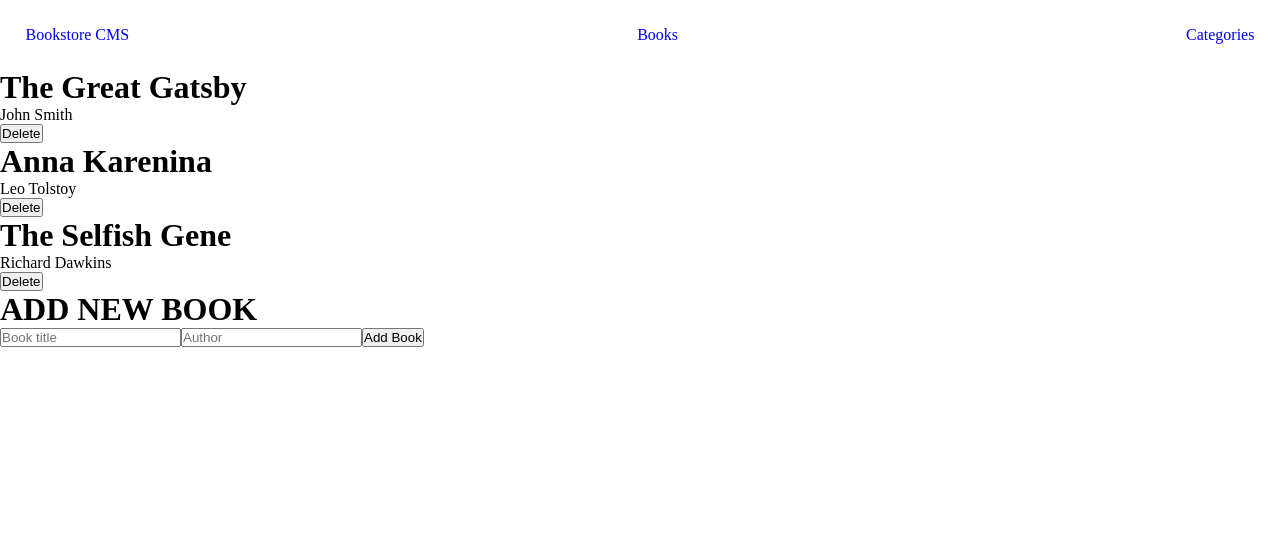
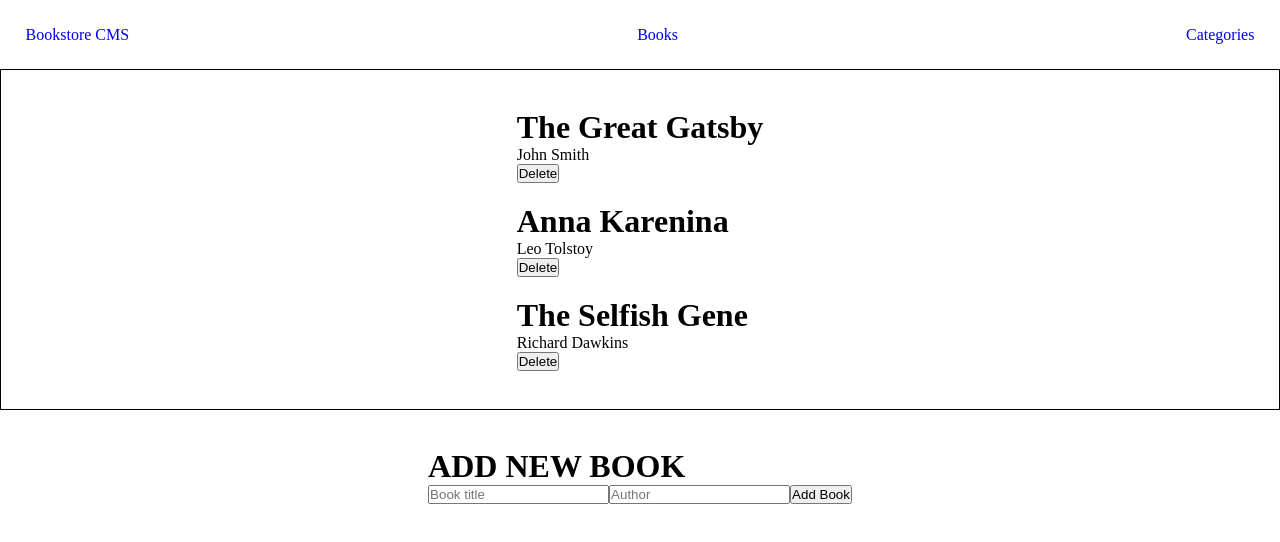
Before and after one commit to rubydevi/react-bookstore, a React (Create React App) app: page / in a window 1280 px wide. Shown: the top 542 px of the page. Built offline with nearby package versions, Linux system fonts and the light colour scheme.

Commit message:
Add style for UL and DIV

```diff
--- a/src/components/AddBook.js
+++ b/src/components/AddBook.js
@@ -23,7 +23,7 @@ const AddBook = () => {
   };
 
   return (
-    <div>
+    <div className="add-book">
       <h1>ADD NEW BOOK</h1>
       <form>
         <input
--- a/src/components/Books.js
+++ b/src/components/Books.js
@@ -25,7 +25,7 @@ const Books = () => {
 
   return (
     <>
-      <ul>
+      <ul className="book-list">
         {books.map((book) => (
           <Book
             key={book.item_id}
--- a/src/styles/index.css
+++ b/src/styles/index.css
@@ -22,3 +22,26 @@
 .nav-item {
   text-decoration: none;
 }
+
+/* Book List UL */
+
+.book-list {
+  padding: 3%;
+  list-style: none;
+  border: 1px solid;
+  display: flex;
+  flex-direction: column;
+  align-items: flex-start;
+  justify-content: space-between;
+  align-content: center;
+  flex-wrap: wrap;
+  gap: 20px;
+}
+
+.add-book {
+  display: flex;
+  flex-direction: column;
+  flex-wrap: wrap;
+  align-content: center;
+  padding: 3%;
+}
```
